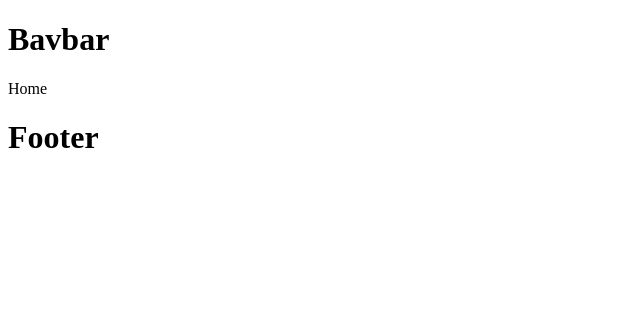
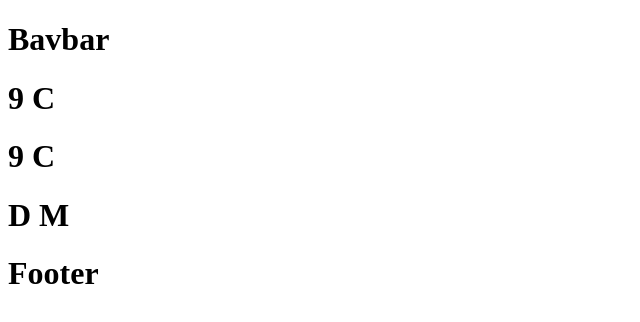
Before and after one commit to ReactDev-PAK/PAKECOMMERCE, a React (Create React App) app: page / in a window 1280 px wide. Shown: the top 322 px of the page, without its empty margins (0-640 px from the left). Built offline with nearby package versions, Linux system fonts and the light colour scheme.

Commit message:
Learn the Context Api

```diff
--- a/src/App.js
+++ b/src/App.js
@@ -10,9 +10,11 @@ import Nopage from './pages/no page/Nopage';
 import Order from './pages/order/Order';
 import Dashboard from './pages/admin/dashboard/Dashboard';
 import Cart from "./pages/cart/Cart"
+import Mystate from './context/myState';
 
 const App = () => {
   return (
+    <Mystate>
       <Router>
         <Routes>
           < Route path="/" element={<Home/>}/>
@@ -22,6 +24,7 @@ const App = () => {
           < Route path="/*" element={<Nopage/>} />
         </Routes>
       </Router>
+    </Mystate>
   )
 }
 
--- /dev/null
+++ b/src/context/myContext.jsx
@@ -0,0 +1,3 @@
+import { createContext } from "react";
+const MyContext = createContext();
+export default MyContext;
--- /dev/null
+++ b/src/context/myState.jsx
@@ -0,0 +1,24 @@
+import React from "react";
+import MyContext from "./myContext";
+
+
+const Mystate = (props) => {
+     const {children} = props
+
+     const state = {
+        name: "SYED TAYYAB SAGHEER",
+        class_name: '9 C',
+        school: 'D M'
+     }
+
+     const color = 'red'
+
+     return (
+        <MyContext.Provider value={{state,color}}>
+            {children}
+        </MyContext.Provider>
+     )
+
+}
+
+export default Mystate;
--- a/src/pages/admin/dashboard/Dashboard.jsx
+++ b/src/pages/admin/dashboard/Dashboard.jsx
@@ -0,0 +1,10 @@
+import React from 'react'
+import Layout from '../../../components/layout/Layout'
+
+const Dashboard = () => {
+  return (
+    <Layout>Admin</Layout>
+  )
+}
+
+export default Dashboard
--- a/src/pages/cart/Cart.jsx
+++ b/src/pages/cart/Cart.jsx
@@ -1,10 +1,19 @@
-import React from 'react'
+import React, { useContext } from 'react'
+import MyContext from '../../context/myContext';
+import Layout from '../../components/layout/Layout';
 
 const Cart = () => {
+   const context = useContext(MyContext);
+   const {state,color} = context;
+   const {class_name,name,school} = state
+
+
   return (
-    <div>
-
-    </div>
+      <Layout>
+        <>
+          <h1>{class_name}</h1>
+        </>
+      </Layout>
   )
 }
 
--- a/src/pages/home/Home.jsx
+++ b/src/pages/home/Home.jsx
@@ -1,9 +1,21 @@
-import React from 'react'
+import React, { useContext }  from 'react'
 import Layout from '../../components/layout/Layout'
+import MyContext from '../../context/myContext'
 
 function Home() {
+  const context = useContext(MyContext);
+  const {state,color} = context;
+  const {class_name,name,school} = state
+
+
   return (
-    <Layout>Home</Layout>
+    <Layout>
+      <>
+         <h1>{class_name}</h1>
+         <h1>{class_name}</h1>
+         <h1>{school}</h1>
+      </>
+    </Layout>
   )
 }
 
--- a/src/pages/order/Order.jsx
+++ b/src/pages/order/Order.jsx
@@ -1,10 +1,16 @@
-import React from 'react'
+import React, { useContext } from 'react'
+import Layout from '../../components/layout/Layout'
+import MyContext from '../../context/myContext';
 
 const Order = () => {
+  const context = useContext(MyContext);
+   const {state,color} = context;
+   const {class_name,name,school} = state
+
   return (
-    <div>
-
-    </div>
+    <Layout>
+      <h1>{class_name}</h1>
+    </Layout>
   )
 }
 
```
Lines whose indentation alone changed are shown as unchanged.
